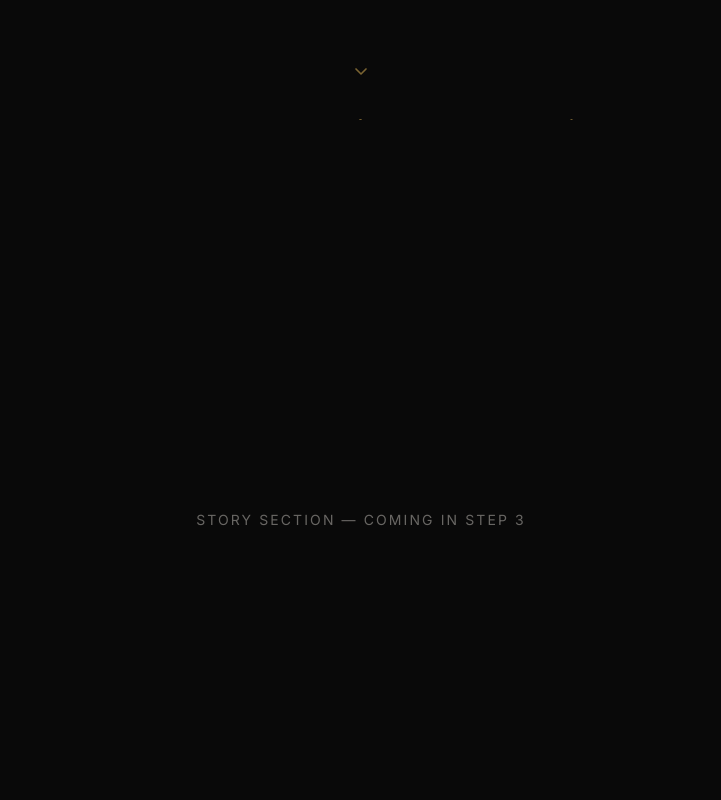
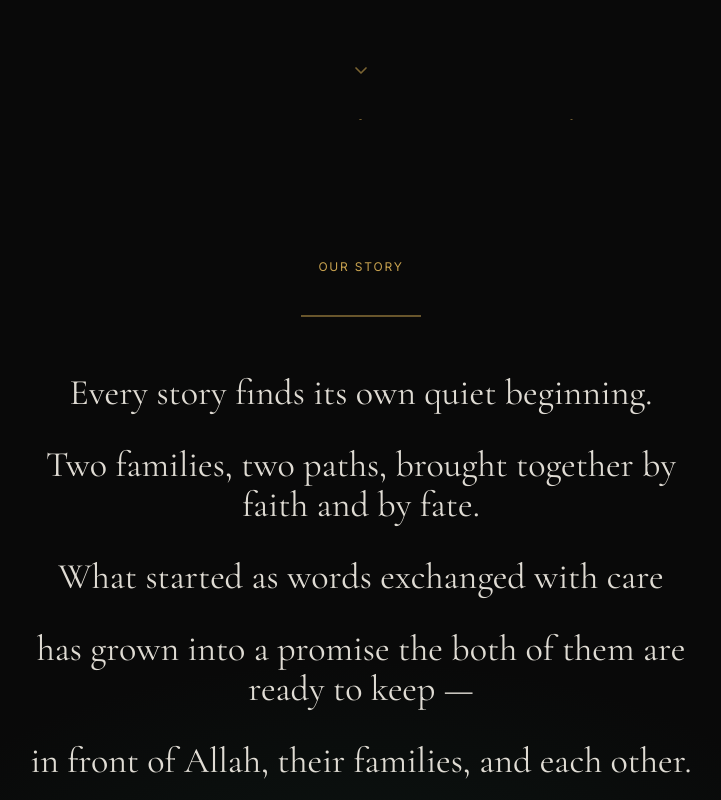
Before and after one commit to Navs2655/TaukirandSara, a Next.js app: page /TaukirandSara/ in a window 1280 px wide. Shown: the part 680-1480 px from the top of the page, without its empty margins (279-1000 px from the left). Built offline with nearby package versions, Linux system fonts and the light colour scheme.

Commit message:
Step 3: Story section

```diff
--- a/app/page.tsx
+++ b/app/page.tsx
@@ -1,16 +1,18 @@
 import Hero from "@/components/sections/Hero";
+import Story from "@/components/sections/Story";
 
 export default function Home() {
   return (
     <main>
       <Hero />
+      <Story />
 
-      {/* Placeholder anchor — real Story section arrives in Step 3 */}
+      {/* Placeholder anchor — Timeline section arrives in Step 4 */}
       <section
-        id="story"
+        id="timeline"
         className="min-h-screen flex items-center justify-center text-champagne/40 text-sm tracking-luxury uppercase"
       >
-        Story section — coming in Step 3
+        Timeline section — coming in Step 4
       </section>
     </main>
   );
--- /dev/null
+++ b/components/sections/Story.tsx
@@ -0,0 +1,92 @@
+"use client";
+
+import { useRef } from "react";
+import { motion, useInView } from "framer-motion";
+
+const EASE = [0.16, 1, 0.3, 1] as const;
+
+// EDIT ME: replace with the real story
+const STORY_LINES = [
+  "Every story finds its own quiet beginning.",
+  "Two families, two paths, brought together by faith and by fate.",
+  "What started as words exchanged with care",
+  "has grown into a promise the both of them are ready to keep —",
+  "in front of Allah, their families, and each other.",
+];
+
+function StoryLine({ text, index }: { text: string; index: number }) {
+  const ref = useRef(null);
+  const inView = useInView(ref, { once: true, margin: "-15% 0px" });
+
+  return (
+    <motion.p
+      ref={ref}
+      initial={{ opacity: 0, y: 18 }}
+      animate={inView ? { opacity: 1, y: 0 } : {}}
+      transition={{ duration: 0.9, delay: index * 0.15, ease: EASE }}
+      className="font-heading text-2xl md:text-4xl leading-relaxed text-champagne/90 text-center"
+    >
+      {text}
+    </motion.p>
+  );
+}
+
+export default function Story() {
+  const dividerRef = useRef(null);
+  const dividerInView = useInView(dividerRef, { once: true, margin: "-20% 0px" });
+
+  return (
+    <section
+      id="story"
+      className="relative min-h-screen w-full flex flex-col items-center justify-center px-6 py-32 bg-background overflow-hidden"
+    >
+      {/* Ambient emerald wash, distinct from Hero's gold-dominant palette */}
+      <div
+        className="absolute inset-0 pointer-events-none"
+        style={{
+          background:
+            "radial-gradient(ellipse 60% 50% at 50% 100%, rgba(31,92,74,0.15) 0%, rgba(9,9,9,0) 65%)",
+        }}
+      />
+
+      <div className="relative z-10 max-w-2xl w-full flex flex-col items-center gap-10">
+        <motion.span
+          initial={{ opacity: 0 }}
+          whileInView={{ opacity: 1 }}
+          viewport={{ once: true }}
+          transition={{ duration: 0.8 }}
+          className="font-body text-gold text-xs tracking-luxury uppercase"
+        >
+          Our Story
+        </motion.span>
+
+        {/* Ink-drawn divider */}
+        <svg
+          ref={dividerRef}
+          width="120"
+          height="2"
+          viewBox="0 0 120 2"
+          aria-hidden="true"
+        >
+          <motion.line
+            x1="0"
+            y1="1"
+            x2="120"
+            y2="1"
+            stroke="#C8A24F"
+            strokeWidth="1"
+            initial={{ pathLength: 0 }}
+            animate={dividerInView ? { pathLength: 1 } : {}}
+            transition={{ duration: 1.4, ease: EASE }}
+          />
+        </svg>
+
+        <div className="flex flex-col gap-8 mt-4">
+          {STORY_LINES.map((line, i) => (
+            <StoryLine key={i} text={line} index={i} />
+          ))}
+        </div>
+      </div>
+    </section>
+  );
+}
```
